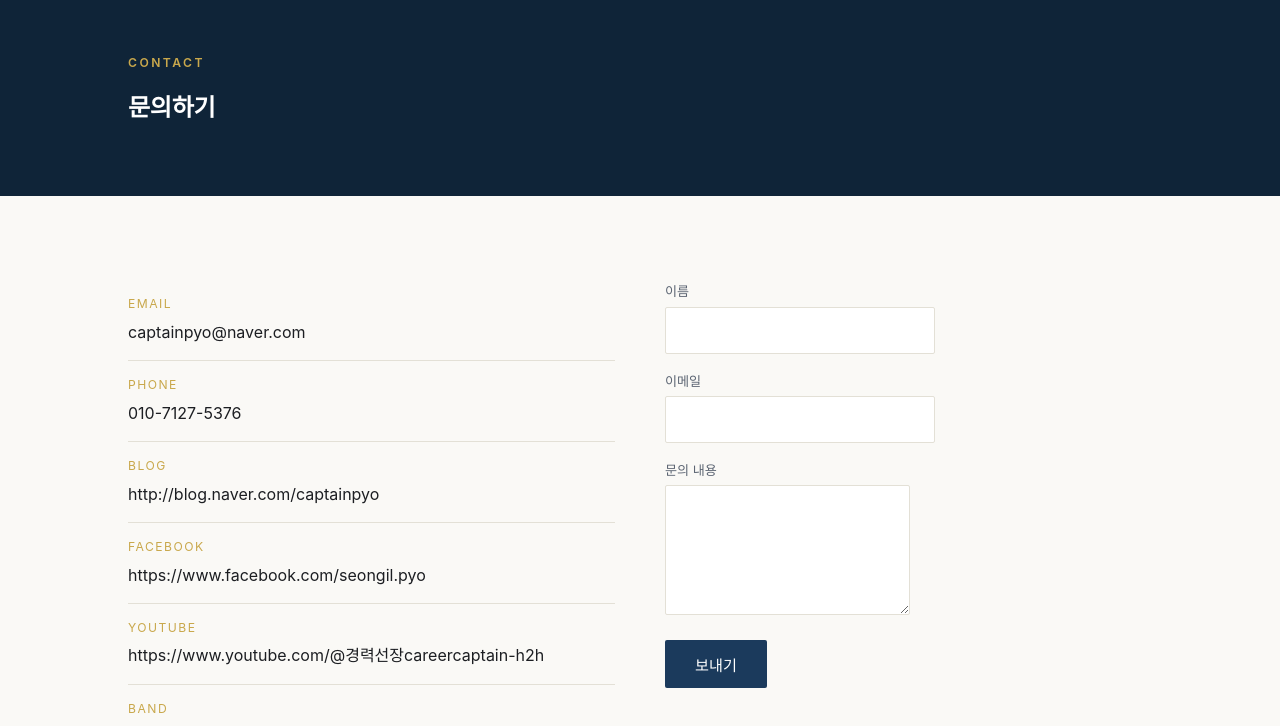
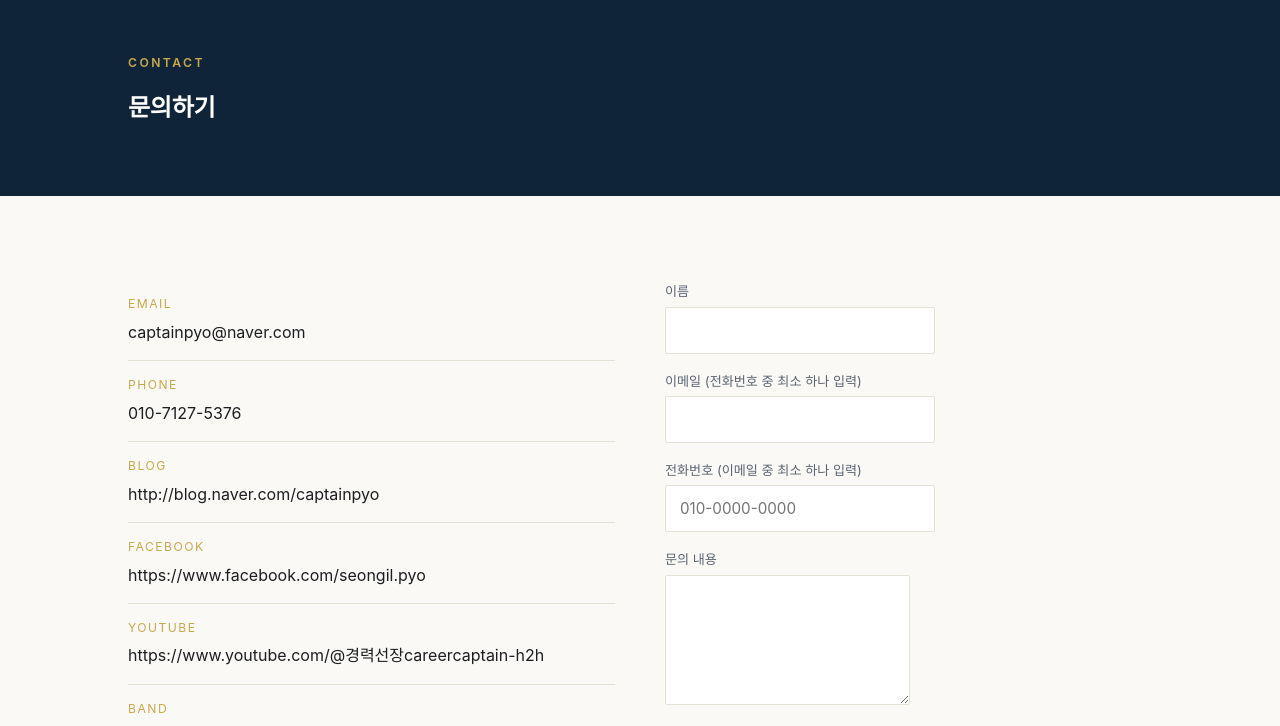
Before and after one commit to captain-pyo/lcds-site-, an Eleventy site: page src/contact.njk in a window 1280 px wide. Shown: the part 72-798 px from the top of the page. Built offline with nearby package versions, Linux system fonts and the light colour scheme; Eleventy itself is replaced by a stand-in of ours; files that its build step writes are made by us from their sources; a web font is replaced by a local one; what js-yaml would draw is missing.

Commit message:
Update contact.njk

```diff
--- a/src/contact.njk
+++ b/src/contact.njk
@@ -23,7 +23,7 @@ permalink: /contact/
       </ul>
     </div>
     <div>
-      <form class="inquiry" name="inquiry" method="POST" data-netlify="true" netlify-honeypot="bot-field">
+      <form class="inquiry" name="inquiry" method="POST" data-netlify="true" netlify-honeypot="bot-field" onsubmit="return checkContactInfo(this)">
         <input type="hidden" name="form-name" value="inquiry">
         <p style="display:none;"><label>이 항목을 비워두세요: <input name="bot-field"></label></p>
         <div>
@@ -31,8 +31,12 @@ permalink: /contact/
           <input type="text" id="name" name="name" required>
         </div>
         <div>
-          <label for="email">이메일</label>
-          <input type="email" id="email" name="email" required>
+          <label for="email">이메일 (전화번호 중 최소 하나 입력)</label>
+          <input type="email" id="email" name="email">
+        </div>
+        <div>
+          <label for="phone">전화번호 (이메일 중 최소 하나 입력)</label>
+          <input type="tel" id="phone" name="phone" placeholder="010-0000-0000">
         </div>
         <div>
           <label for="message">문의 내용</label>
@@ -40,6 +44,17 @@ permalink: /contact/
         </div>
         <button type="submit">보내기</button>
       </form>
+      <script>
+        function checkContactInfo(form) {
+          const email = form.email.value.trim();
+          const phone = form.phone.value.trim();
+          if (!email && !phone) {
+            alert('이메일 또는 전화번호 중 하나는 반드시 입력해 주세요.');
+            return false;
+          }
+          return true;
+        }
+      </script>
     </div>
   </div>
 </section>
```
